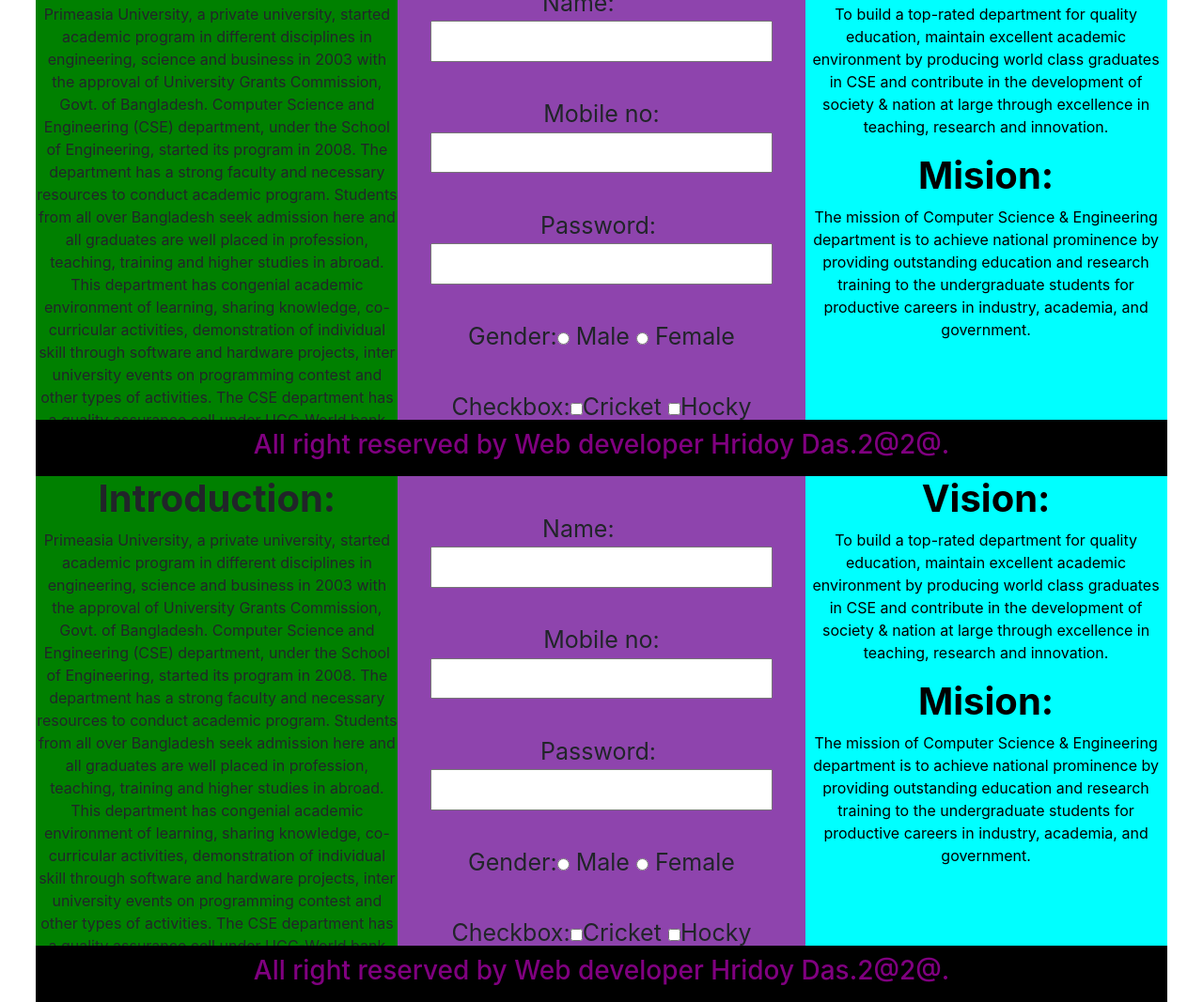
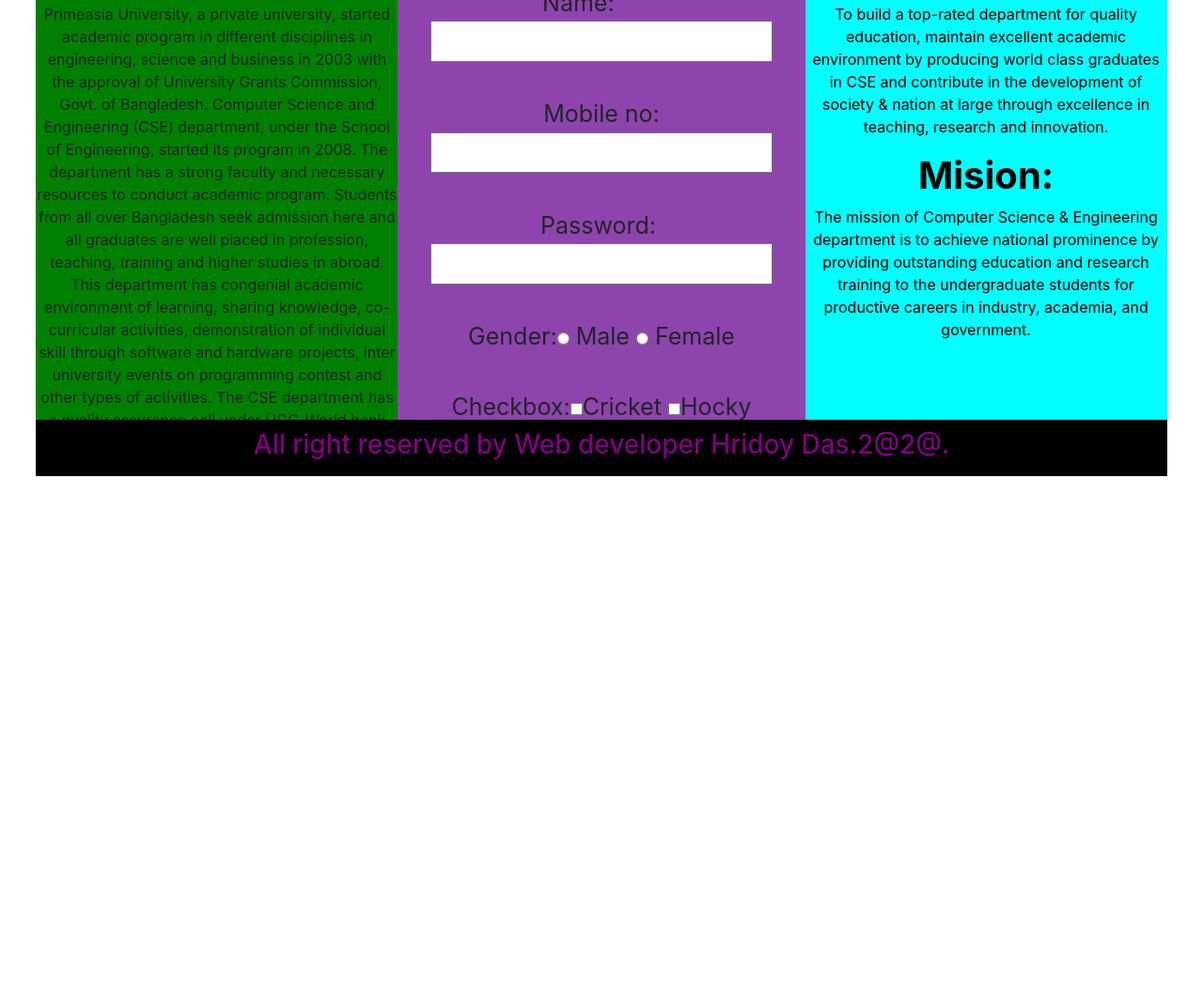
Before and after one commit to Hridoy-Das178/Webtech, a plain HTML site: page index.html in a window 1280 px wide. Shown: the part 813-1880 px from the top of the page at 94% size. After the commit the page ends 1320 px from the top, so only its background shows below. Drawn offline with nearby package versions, Linux system fonts and the light colour scheme.

Commit message:
Update index.html

```diff
--- a/index.html
+++ b/index.html
@@ -263,87 +263,3 @@
 
 	</body>
 </html>
-
-
-
-
-
-
-
-
-
-
-
-
-
-
-
-
-
-
-
-
-  </a>
-</div>
-
-            <div id="content_wraffer">
-                <div id="left_content">
-				<center><h1><b>Introduction:</b></h1></center>
-<center><p>
-				Primeasia University, a private university, started academic program in different disciplines in engineering,
-				science and business in 2003 with the approval of University Grants Commission, Govt. of Bangladesh.
-				Computer Science and Engineering (CSE) department, under the School of Engineering, started its program in 2008.
-				The department has a strong faculty and necessary resources to conduct academic program.
-				Students from all over Bangladesh seek admission here and all graduates are well placed in profession, teaching,
-				training and higher studies in abroad. This department has congenial academic environment of learning, sharing knowledge,
-				co-curricular activities, demonstration of individual skill through software and hardware projects,
-				inter university events on programming contest and other types of activities.
-				The CSE department has a quality assurance cell under UGC-World bank project and an Academic Development Committee.
-				</center></p>
-				</div>
-
-                <div id="mid_content">
-				<center>
-
-				<form>
-				<br>Name: &nbsp &nbsp&nbsp &nbsp<input type ="text" name ="name" size="18"/> <br>
-				<br>Mobile no:<input type ="text" name ="Mob-no"size="18"/> <br>
-				<br>Password:&nbsp<input type ="Password" name ="Password"size="18"/> <br>
-				<br>Gender:<input type ="radio" name ="Gender"
-				value ="male"> Male
-				<input type ="radio" name ="gender"
-				value ="Female"> Female <br>
-				<br>Checkbox:<input type ="Checkbox"name ="Cricket" value ="on">Cricket
-				<input type ="Checkbox" name ="Hokey"
-				value ="on">Hocky </br>
-				</center>
-				</form>
-	        </div>
-			<div id="right_content">
-			<center><h1><b>Vision:</b></h1></center>
-<center>
-			<p>
-			To build a top-rated department for quality education, maintain excellent academic environment by producing world class
-			graduates in CSE and contribute in the development of society & nation at large through excellence in teaching, research
-			and innovation.
-			</center></p>
-			<center><h1><b>Mision:</b></h1></center>
-<center>
-			<p>
-			The mission of Computer Science & Engineering department is to achieve national prominence by providing outstanding
-			education and research training to the undergraduate students for productive careers in industry, academia, and government.
-			</center></p>
-
-
-
-
-			 </div>
-			 </div>
-
-            <div id="footer">
-			<h3>All right reserved by Web developer Hridoy Das.2@2@.</h3>
-			</div>
-
-
-	</body>
-</html>
```
